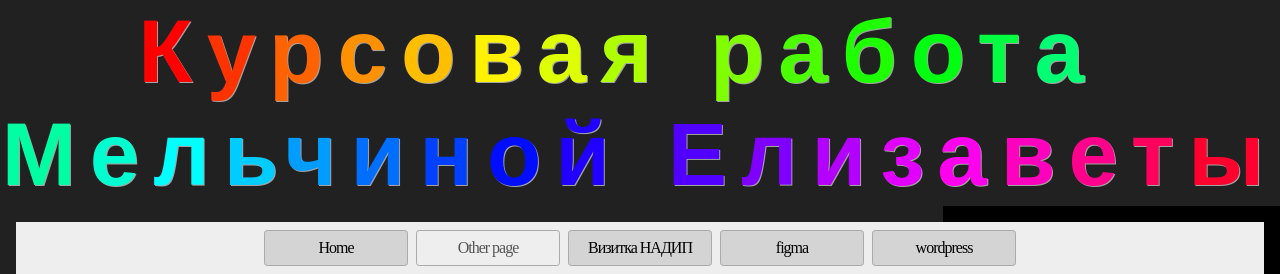
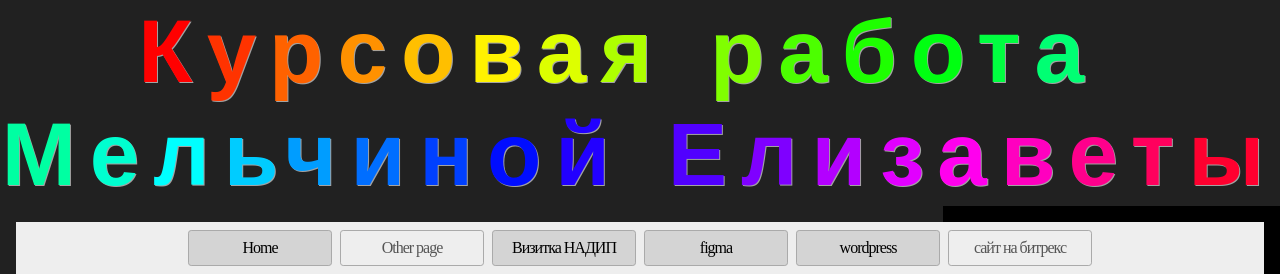
Before and after one commit to elizavetamelcina/kypcovaya, a website: page index.html in a window 1280 px wide. Shown: the top 274 px of the page. Drawn offline with Linux system fonts and the light colour scheme; files whose address does not match are found by name.

Commit message:
Update index.html

```diff
--- a/index.html
+++ b/index.html
@@ -22,6 +22,7 @@
         <a href="https://elizavetamelcina.github.io/nadip/" aria-current="page"> Визитка НАДИП </a>
          <a href="https://www.figma.com/proto/d4NSlHw8bPZxI8P40GZD3y/Untitled?node-id=1-7&p=f&t=v4yoCy6KGrgiAOyb-0&scaling=min-zoom&content-scaling=fixed&page-id=0%3A1" aria-current="page"> figma </a>
         <a href="https://elizavetamelcina.wordpress.com/2025/03/03/курсовой-работе-мельчиной-елизаветы/" aria-current="page"> wordpress </a>
+        <a href="https://b24-c1vosj.bitrix24.ru/sites/site/1/view/1/"> сайт на битрекс </a>
       </nav>
       <main></main>
       <header class="header">
```
